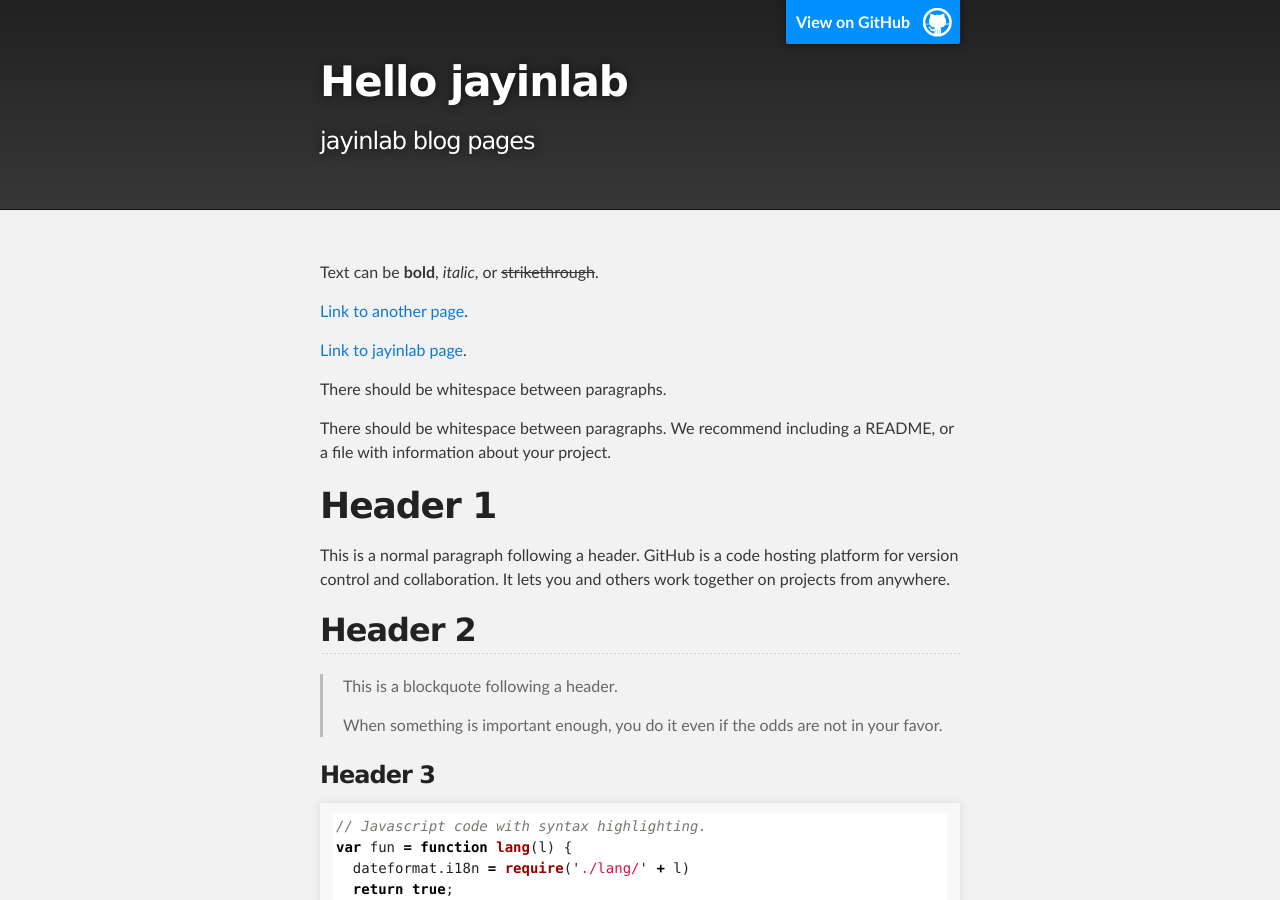
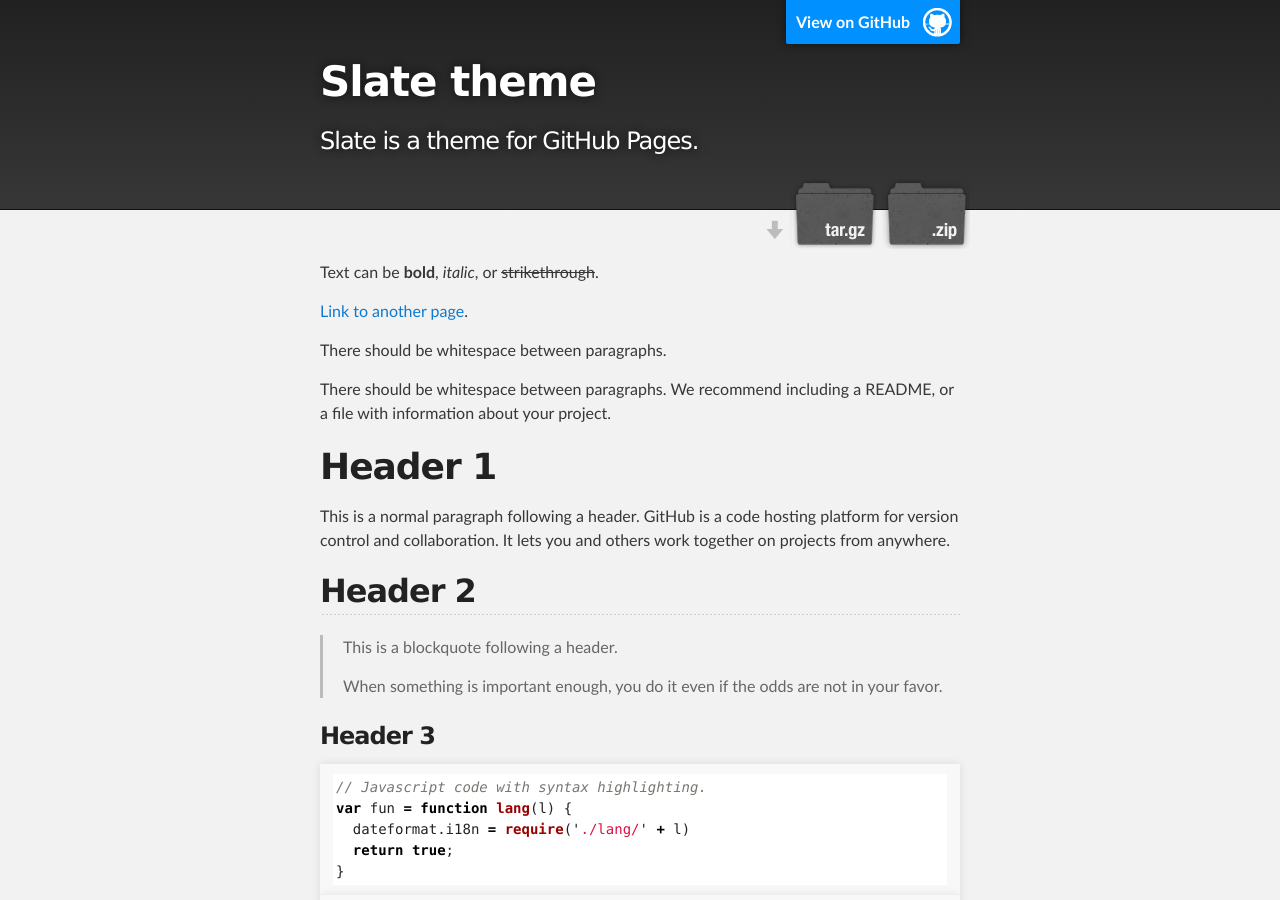
Before and after one commit to jayinlab/blog-slate-theme, a Jekyll site: the page built from index.md, in a window 1280 px wide and 900 px high. Built offline with Jekyll 4.4.1, drawn with Linux system fonts in a browser that asks for light colours; some of the changed text lies outside the part shown.

Commit message:
hello world!

```diff
--- a/_config.yml
+++ b/_config.yml
@@ -1,4 +1,5 @@
-title: Hello jayinlab
-description: jayinlab blog pages
+title: Slate theme
+description: Slate is a theme for GitHub Pages.
+show_downloads: true
 google_analytics:
 theme: jekyll-theme-slate
--- a/index.md
+++ b/index.md
@@ -5,8 +5,6 @@
 Text can be **bold**, _italic_, or ~~strikethrough~~.
 
 [Link to another page](./another-page.html).
-
-[Link to jayinlab page](./posts/jayinlab.html).
 
 There should be whitespace between paragraphs.
 
```
Also changed, not shown: posts/jayinlab.md (deleted, +0 -9 lines), Gemfile.lock.
